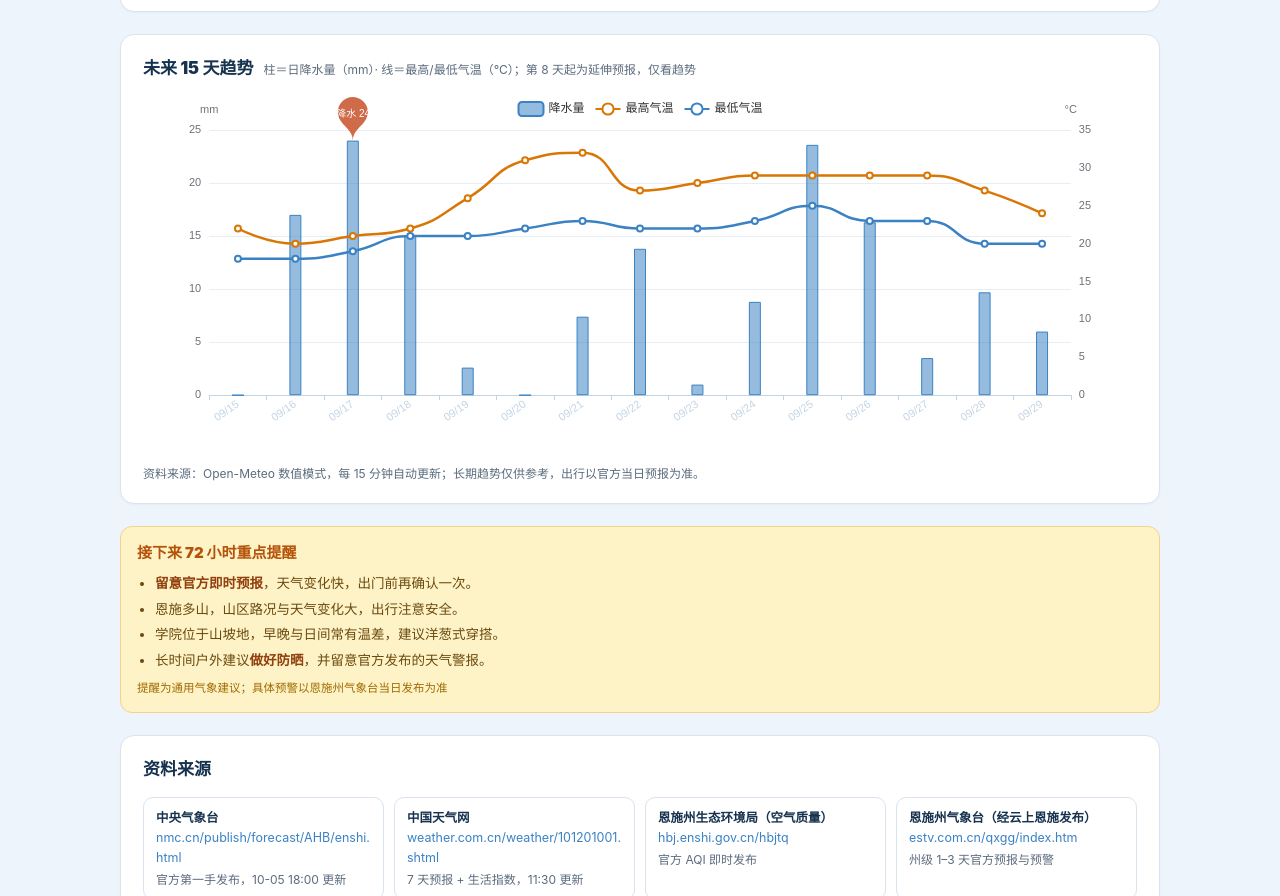
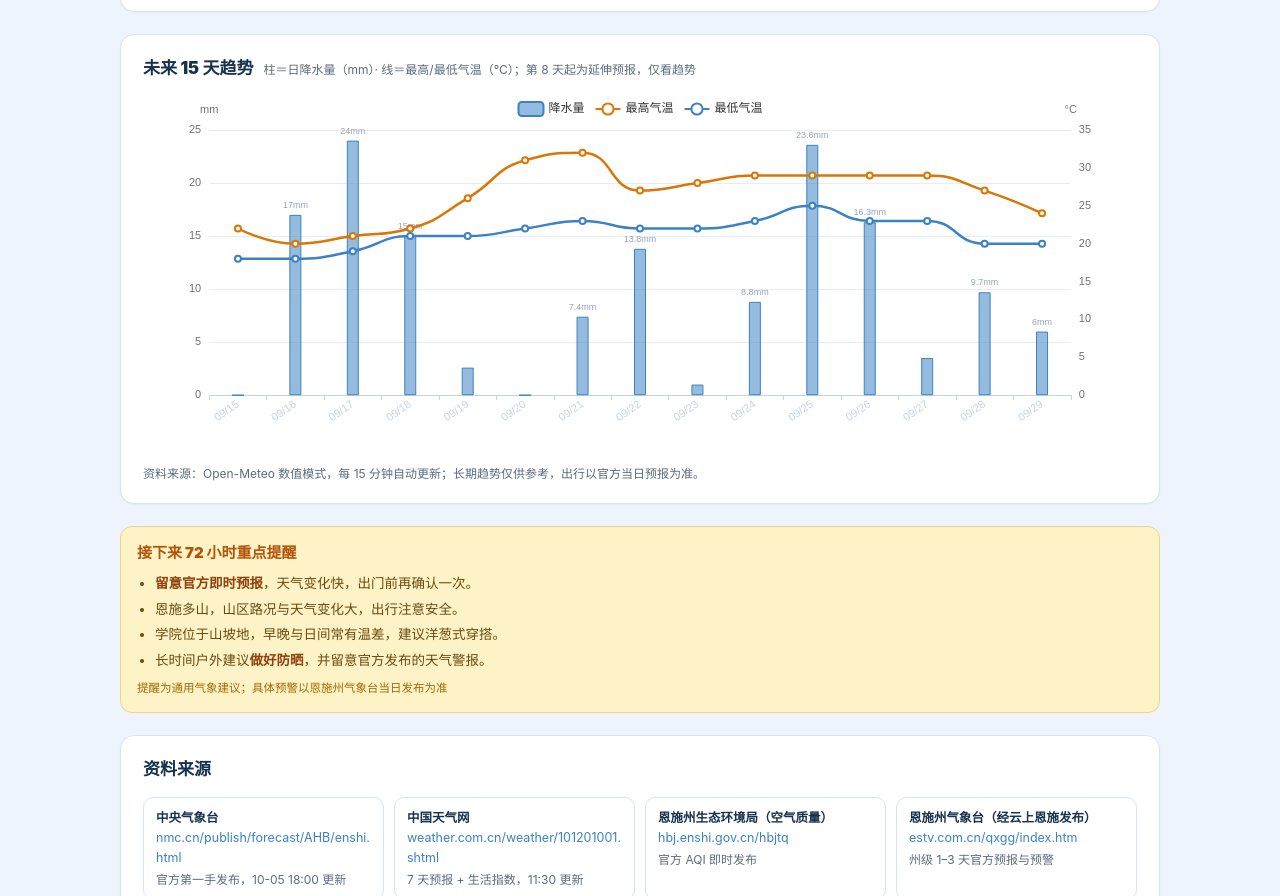
Before and after one commit to zaire4real/enshi-weather, a plain HTML site: page index.html in a window 1280 px wide. Shown: the part 1974-2870 px from the top of the page. Drawn offline with nearby package versions, Linux system fonts and the light colour scheme; no server answers; a web font is replaced by a local one.

Commit message:
fix: 移除柱顶水滴 markPoint，改成柱顶小数字

```diff
--- a/index.html
+++ b/index.html
@@ -641,7 +641,7 @@
         {type:'value',name:'°C',nameTextStyle:{fontSize:11},axisLabel:{fontSize:11},splitLine:{show:false}}
       ],
       series:[
-        {name:(isTW?'降水量':'降水量'),type:'bar',yAxisIndex:0,data:rains,barWidth:12,itemStyle:{color:'rgba(79,143,201,0.6)',borderColor:'#3b82c4',borderWidth:1},markPoint:{data:[{type:'max',name:isTW?'最大降水':'最大降水',label:{fontSize:10,color:'#fff',formatter:function(p){return '最大降水 '+p.value+' mm';}},itemStyle:{color:'#d06b4a'}}]}},
+        {name:(isTW?'降水量':'降水量'),type:'bar',yAxisIndex:0,data:rains,barWidth:12,itemStyle:{color:'rgba(79,143,201,0.6)',borderColor:'#3b82c4',borderWidth:1},label:{show:true,position:'top',fontSize:9,color:'#94a3b8',formatter:function(p){return p.value>=5?p.value+'mm':'';}}},
         {name:(isTW?'最高氣溫':'最高气温'),type:'line',yAxisIndex:1,data:highs,smooth:true,lineStyle:{width:2.5,color:'#d97706'},itemStyle:{color:'#d97706'},symbolSize:6},
         {name:(isTW?'最低氣溫':'最低气温'),type:'line',yAxisIndex:1,data:lows,smooth:true,lineStyle:{width:2.5,color:'#3b82c4'},itemStyle:{color:'#3b82c4'},symbolSize:6}
       ]
```
